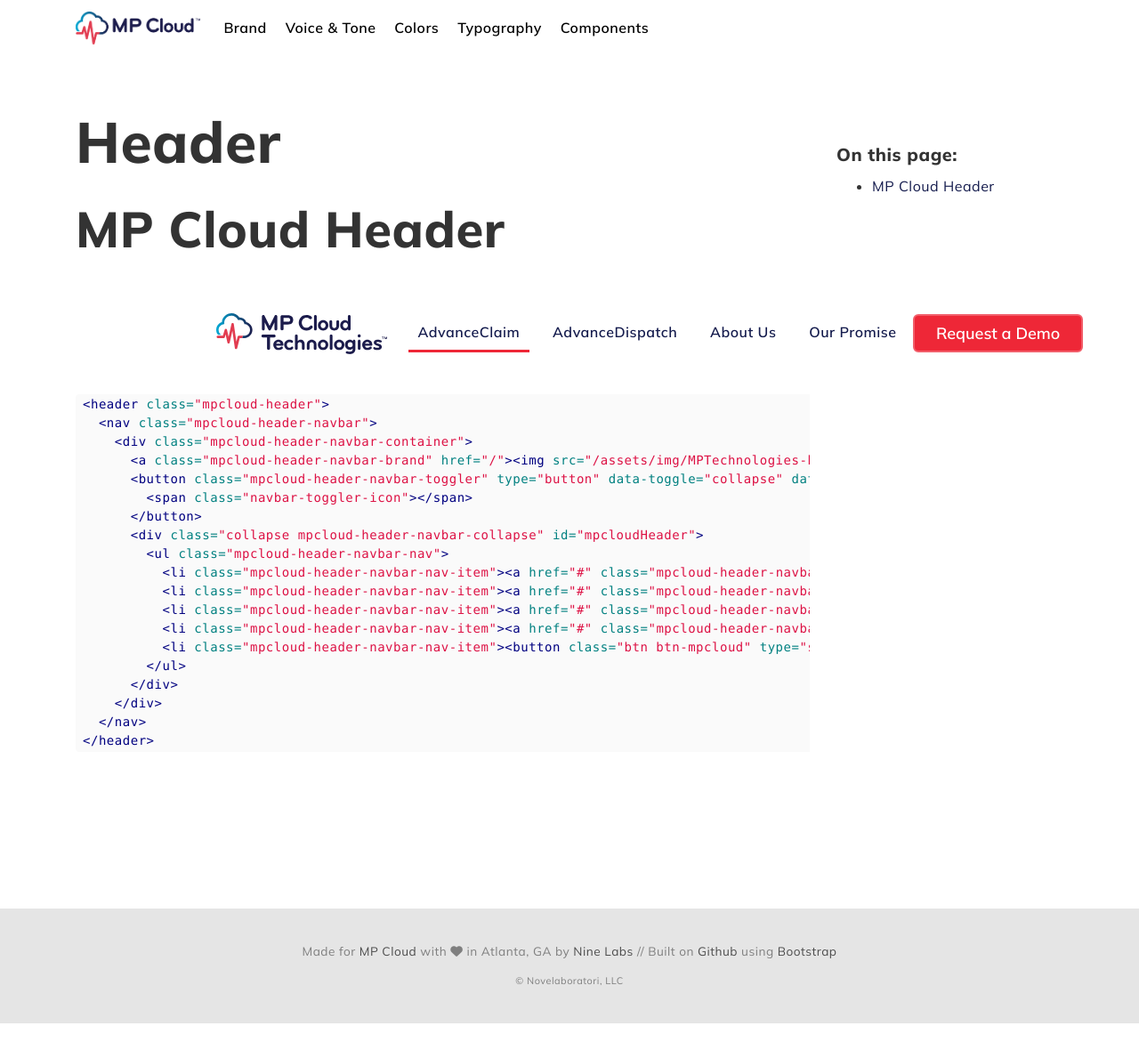
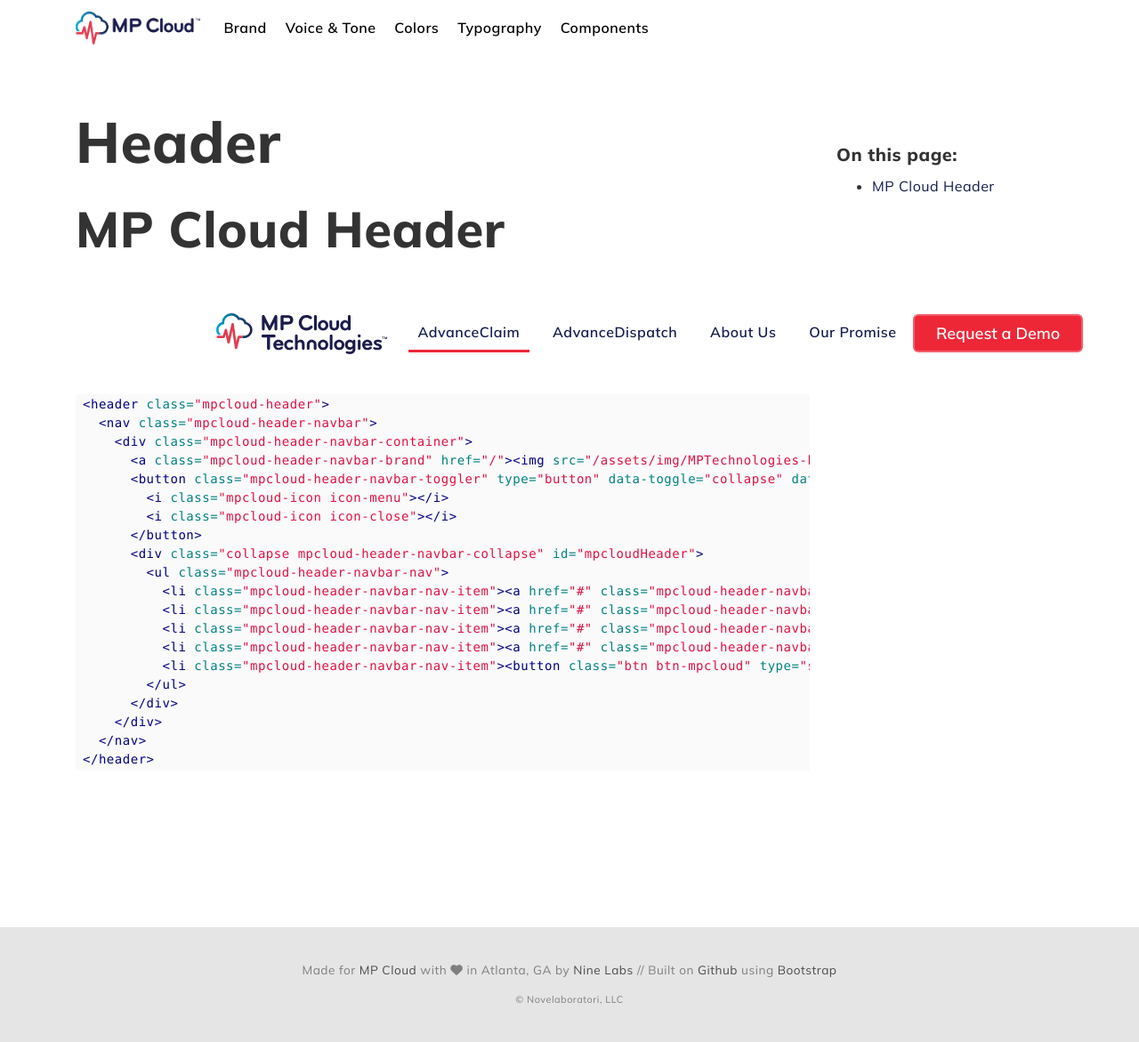
Before and after one commit to ninelabs/mpcloud-design-system, a Jekyll site: the page built from component-header.md, in a window 1280 px wide. Shown: the whole page at 89% size. Built offline with Jekyll 4.4.1, drawn with Linux system fonts in a browser that asks for light colours; nearby versions of some CDN libraries; some web fonts are replaced; before the commit the page ends 1150 px from its top, so only the background shows below that.

Commit message:
Replaced the markup for the example code

```diff
--- a/component-header.md
+++ b/component-header.md
@@ -35,7 +35,8 @@
     <div class="mpcloud-header-navbar-container">
       <a class="mpcloud-header-navbar-brand" href="/"><img src="/assets/img/MPTechnologies-brand.svg" width="140"></a>
       <button class="mpcloud-header-navbar-toggler" type="button" data-toggle="collapse" data-target="#mpcloudHeader" aria-controls="mpcloudHeader" aria-expanded="false" aria-label="Toggle navigation">
-        <span class="navbar-toggler-icon"></span>
+        <i class="mpcloud-icon icon-menu"></i>
+        <i class="mpcloud-icon icon-close"></i>
       </button>
       <div class="collapse mpcloud-header-navbar-collapse" id="mpcloudHeader">
         <ul class="mpcloud-header-navbar-nav">
```
